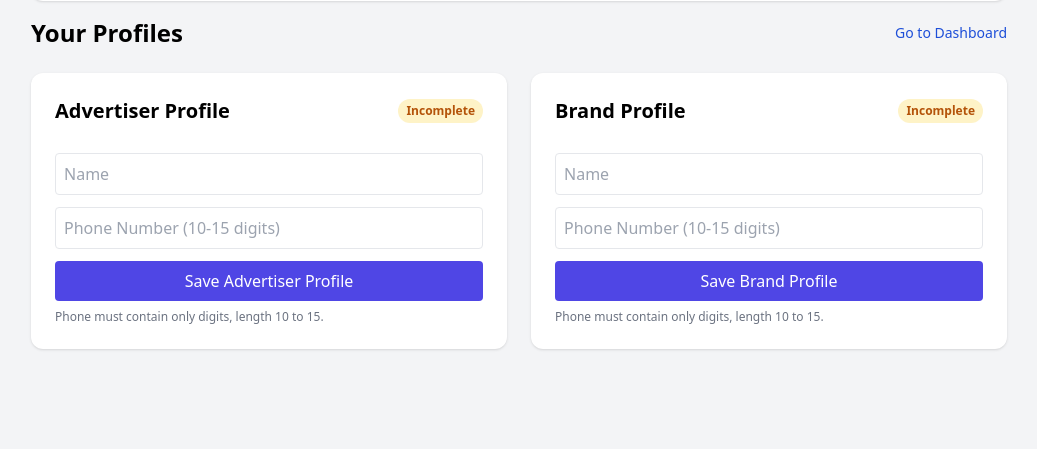
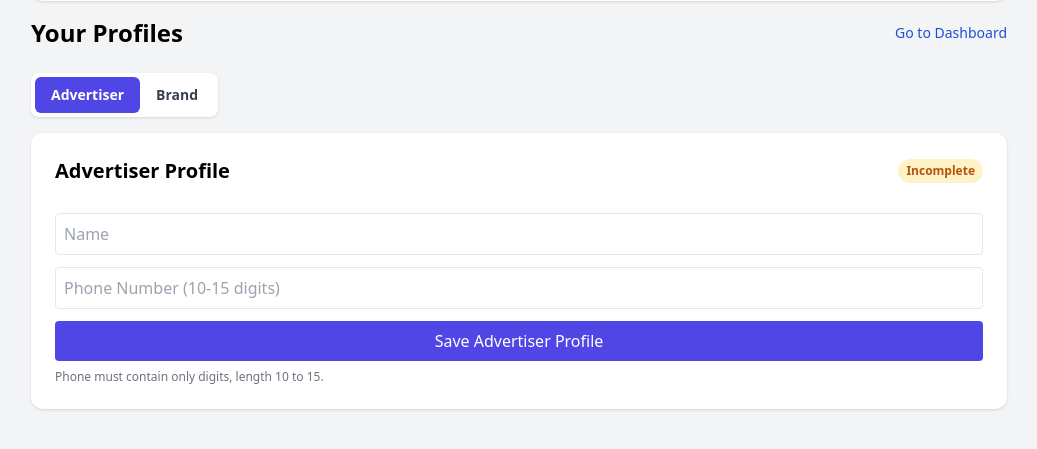
Before and after one commit to anuj1771/fastapi-project, a FastAPI app: template templates/profile.html in a window 1280 px wide. Shown: the part 91-540 px from the top of the page, without its empty margins (121-1158 px from the left). Run offline with FastAPI, Linux system fonts and the light colour scheme; the template is opened without the code that fills it, so the values that code supplies are empty; some libraries are stand-ins or nearby versions.

Commit message:
profile UI change

```diff
--- a/templates/profile.html
+++ b/templates/profile.html
@@ -34,8 +34,17 @@
       </div>
     {% endif %}
 
-    <div class="grid md:grid-cols-2 gap-6">
-      <section class="bg-white rounded-xl shadow p-6">
+    <div class="mb-4 inline-flex bg-white rounded-lg shadow p-1">
+      <button id="btn-advertiser" type="button" class="px-4 py-2 rounded-md text-sm font-semibold bg-indigo-600 text-white" onclick="showProfile('advertiser')">
+        Advertiser
+      </button>
+      <button id="btn-brand" type="button" class="px-4 py-2 rounded-md text-sm font-semibold text-gray-700" onclick="showProfile('brand')">
+        Brand
+      </button>
+    </div>
+
+    <div>
+      <section id="panel-advertiser" class="bg-white rounded-xl shadow p-6">
         <div class="flex items-center justify-between mb-4">
           <h2 class="text-xl font-semibold">Advertiser Profile</h2>
           {% if advertiser_complete %}
@@ -64,7 +73,7 @@
         <p class="text-xs text-gray-500 mt-2">Phone must contain only digits, length 10 to 15.</p>
       </section>
 
-      <section class="bg-white rounded-xl shadow p-6">
+      <section id="panel-brand" class="bg-white rounded-xl shadow p-6 hidden">
         <div class="flex items-center justify-between mb-4">
           <h2 class="text-xl font-semibold">Brand Profile</h2>
           {% if brand_complete %}
@@ -94,5 +103,29 @@
       </section>
     </div>
   </main>
+  <script>
+    function showProfile(type) {
+      const advertiserPanel = document.getElementById("panel-advertiser");
+      const brandPanel = document.getElementById("panel-brand");
+      const advertiserBtn = document.getElementById("btn-advertiser");
+      const brandBtn = document.getElementById("btn-brand");
+
+      if (type === "advertiser") {
+        advertiserPanel.classList.remove("hidden");
+        brandPanel.classList.add("hidden");
+        advertiserBtn.classList.add("bg-indigo-600", "text-white");
+        advertiserBtn.classList.remove("text-gray-700");
+        brandBtn.classList.remove("bg-indigo-600", "text-white");
+        brandBtn.classList.add("text-gray-700");
+      } else {
+        brandPanel.classList.remove("hidden");
+        advertiserPanel.classList.add("hidden");
+        brandBtn.classList.add("bg-indigo-600", "text-white");
+        brandBtn.classList.remove("text-gray-700");
+        advertiserBtn.classList.remove("bg-indigo-600", "text-white");
+        advertiserBtn.classList.add("text-gray-700");
+      }
+    }
+  </script>
 </body>
 </html>
```
Also changed, not shown: brandbridge.db.
